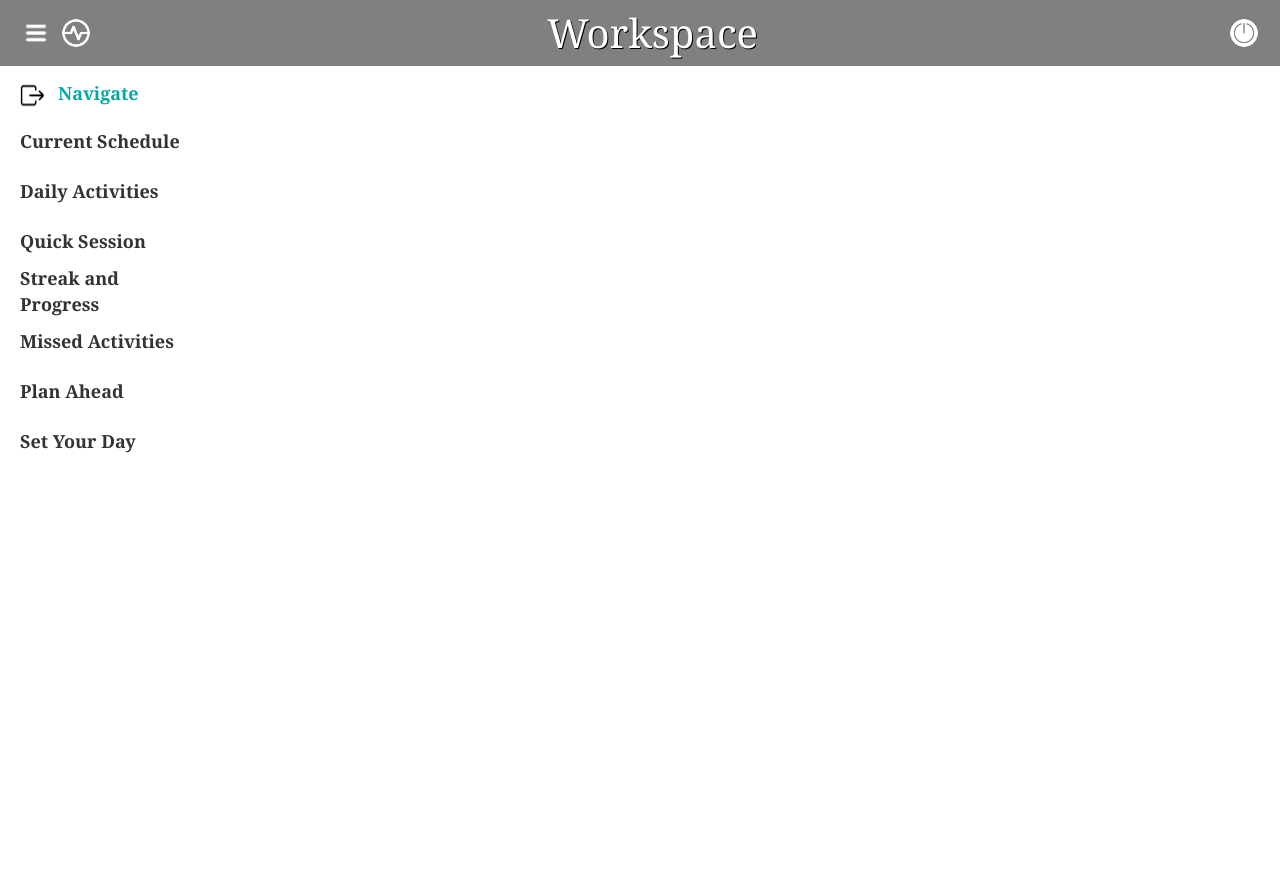
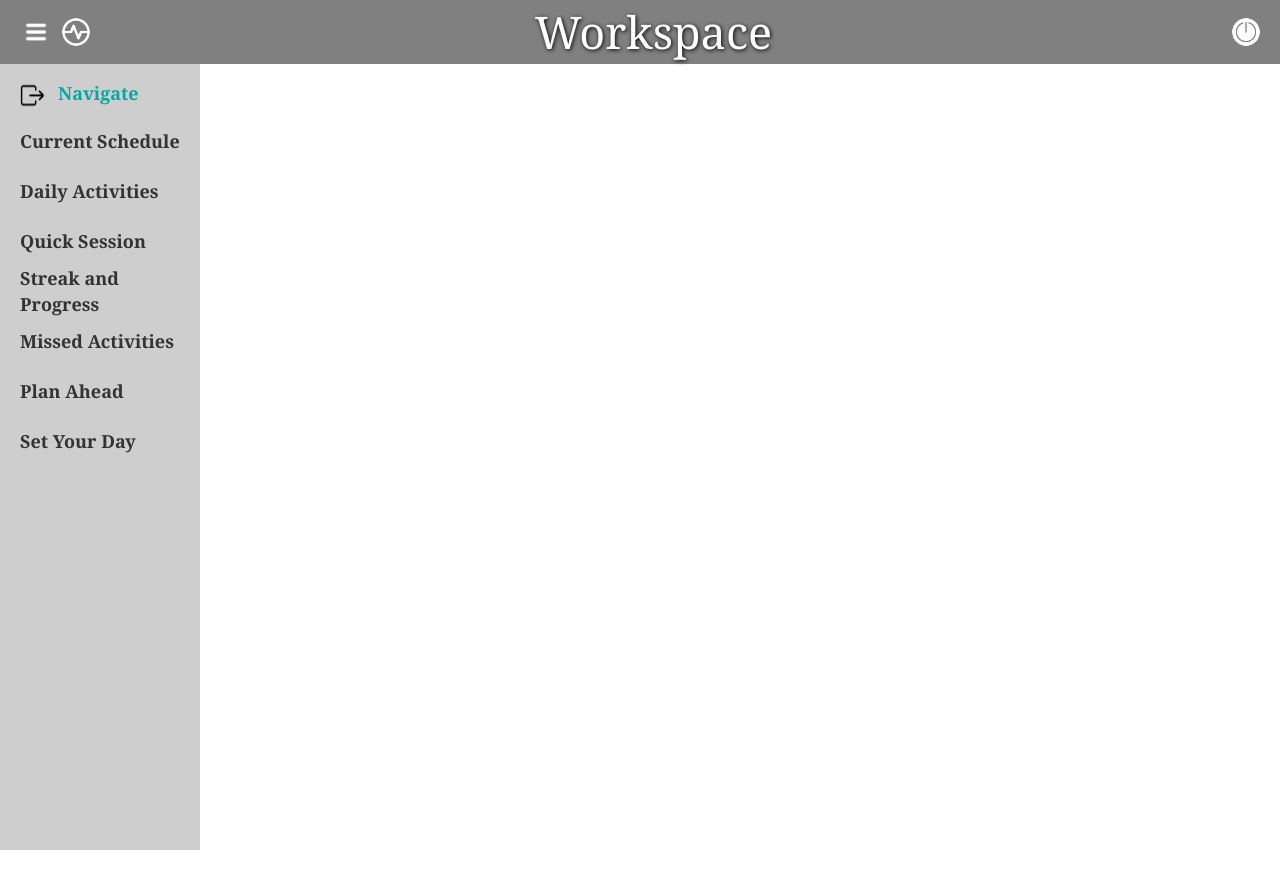
Before and after one commit to akhilreddy6g/Workspace, a React (Vite) app in the folder client/: page / in a window 1280 px wide. Shown: the top 888 px of the page. Before the commit the page ends 800 px from the top, so only its background shows below. Built offline with nearby package versions, Linux system fonts and the light colour scheme.

Commit message:
Add Animation to Main Features Tab and Update Styling

```diff
--- a/client/public/style.css
+++ b/client/public/style.css
@@ -1,14 +1,18 @@
 /* Navbar styling start */
+
+html{
+    height: 200vh;
+}
 
 .navbar{
     border-radius: 0;
     background-color: grey;
-    min-height: 10px;
+    position: fixed;
 }
 
 .container-fluid{
-    height: 8vh;
-    min-height: 50px;
+    height: 61.5px;
+    width: 100vw;
     display: flex;
     align-items: center;
 }
@@ -32,8 +36,8 @@
 }
 
 #titlename{
-    font-size: 40px;
-    text-shadow: 1px 1px 0.5px black;
+    font-size: 45px;
+    text-shadow: 1px 1px 4px black;
     font-family:Cambria, Cochin, Georgia, Times, 'Times New Roman', serif;
 }
 #titlelink{
@@ -53,6 +57,7 @@
     font-weight: 0;
     margin-top: 20px;
     display: flex;
+    padding-top: 5px;
     padding-left: 15px;
     padding-bottom: 5px;
 }
@@ -80,14 +85,11 @@
 }
 
 .background{
-    width:200px;
+    width: 200px;
     height: 100vh;
     overflow: auto;
-    padding-left: 20px;
-    padding-right: 20px;
     background-color: rgb(207, 206, 206);
-    position: absolute;
-    top: 8vh;
+    position: fixed;
     z-index: -1;
 }
 
@@ -114,8 +116,10 @@
 }
 
 .featureContainer{
+    width: 200px;
     position: absolute;
-    top: 55px;
+    top: 50px;
+    transition: 150ms linear;
 }
 
 /* Features/Feature End */
--- a/client/src/components/Features.jsx
+++ b/client/src/components/Features.jsx
@@ -5,7 +5,8 @@ import { Navigate } from "./Navigate";
 
 export default function Features(){
     let {data} = useContext(truthHook);
-    return ( data && ( <div className="featureContainer">
+    return (<div className="featureContainer" style={{left: data? "0px": "-200px"}}>
+        <div className="background">
     <Navigate id="0" elementName="activityManager" title="Navigate" src="src/assets/transfer.png"></Navigate>
     <Feature id="1" featureName="currentSchedule" title="Current Schedule"></Feature>
     <Feature id="2" featureName="dailyActivities" title="Daily Activities"></Feature>
@@ -13,7 +14,6 @@ export default function Features(){
     <Feature id="4" featureName="streakNProgress" title="Streak and Progress"></Feature>
     <Feature id="5" featureName="missedActivities" title="Missed Activities"></Feature>
     <Feature id="6" featureName="planAhead" title="Plan Ahead"></Feature>
-    <Feature id="7" featureName="setYourDay" title="Set Your Day"></Feature>
-    </div>)
-    );
+    <Feature id="7" featureName="setYourDay" title="Set Your Day"></Feature></div>
+    </div>);
 }
```
Also changed, not shown: client/src/components/FeatureBackground.jsx (deleted, +0 -7 lines).
